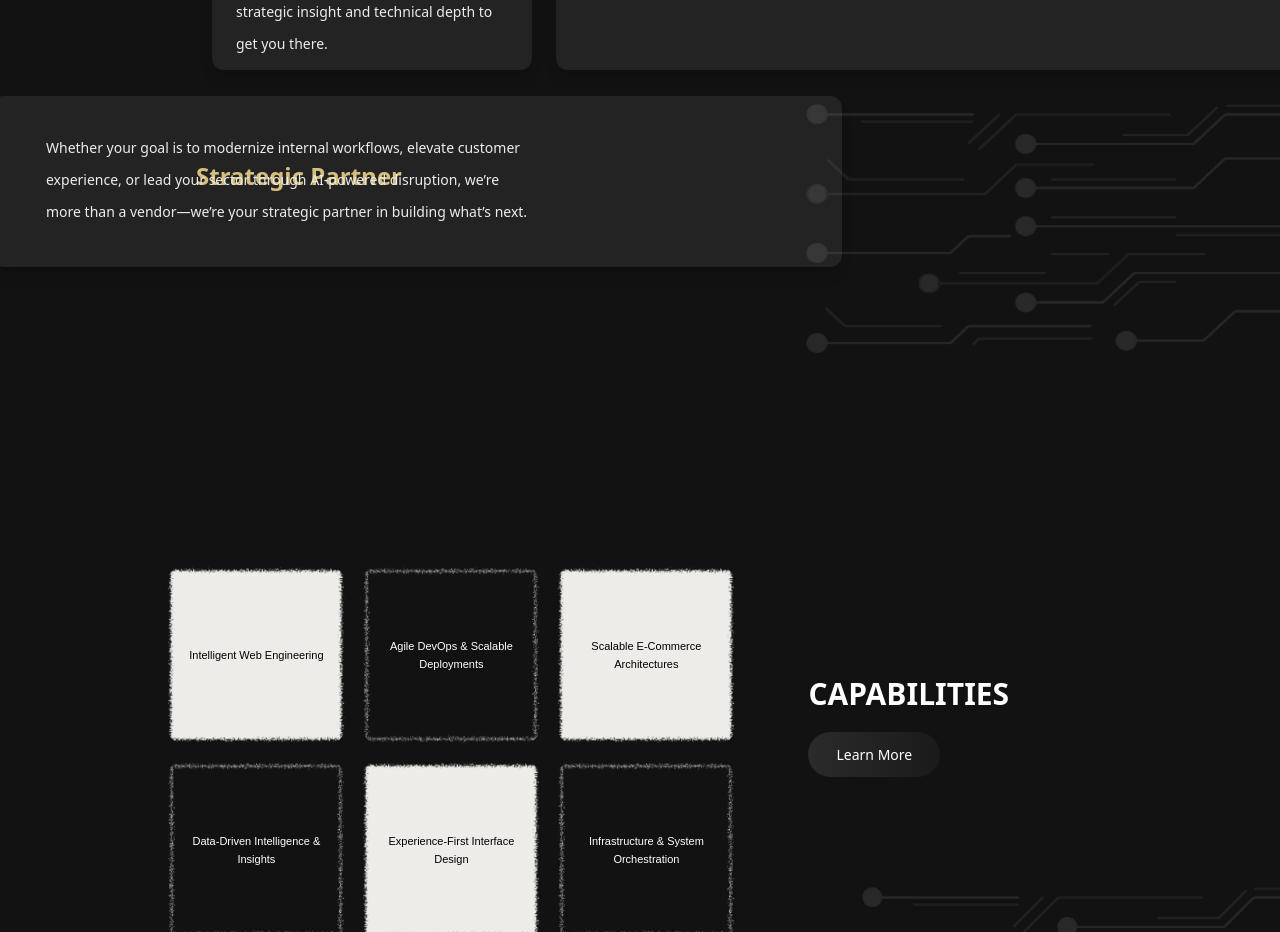
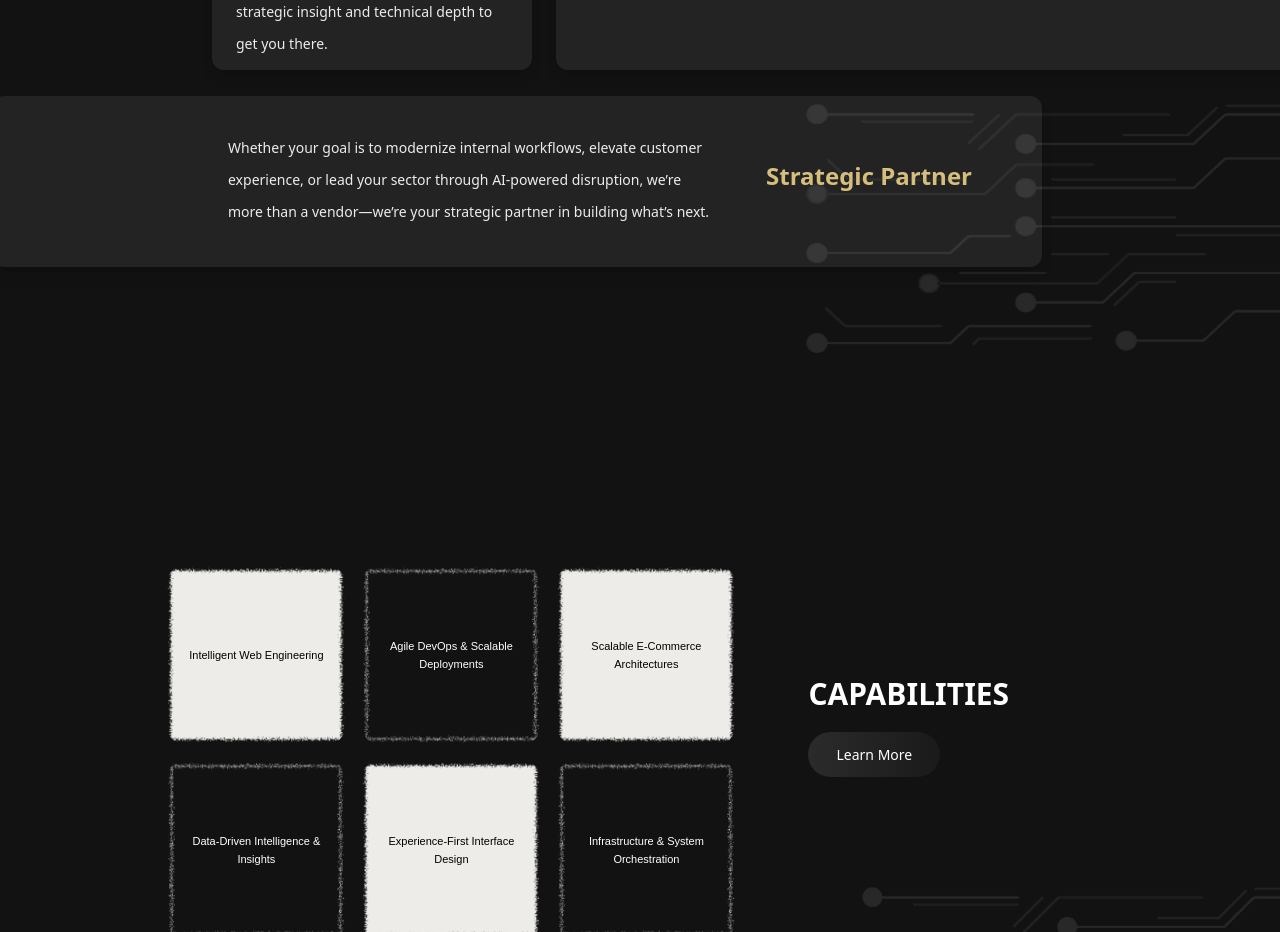
Before and after one commit to SelvaJames18/vibexio-nextgen-web-fr, a React (Vite) app: page / in a window 1280 px wide. Shown: the part 1960-2892 px from the top of the page. Built offline with nearby package versions, Linux system fonts and the light colour scheme.

Commit message:
second commit

```diff
--- a/src/components/aboutus.jsx
+++ b/src/components/aboutus.jsx
@@ -34,7 +34,7 @@ const AboutUs = () => {
      bg-[#121212] text-white overflow-hidden relative">
       <div
         ref={ref}
-        className=" w-full max-w-[1920px] mx-auto grid grid-cols-2 gap-8 px-28 pt-10 lg:pt-24 pb-[250px] min-h-[900px] relative
+        className=" w-full max-w-[1920px] mx-auto grid grid-cols-2 gap-8 px-28 pt-10 lg:pt-24 lg:pb-[250px] min-h-[900px] relative
           max-[1024px]:flex max-[1024px]:flex-col max-[1024px]:px-6 max-[1024px]:pb-20"
       >
         {/* Digital Consultants */}
@@ -89,7 +89,7 @@ const AboutUs = () => {
 
         {/* Strategic Partner */}
         <motion.div
-          className="bg-[#232323] rounded-xl shadow-lg p-6 w-[850px] h-[171px] relative bottom-[110px] xl:right-[120px]
+          className="bg-[#232323] rounded-xl shadow-lg p-6 w-[850px] xl:w-[1050px] h-[171px] relative bottom-[110px] xl:right-[120px]
            max-xl:left-[-100px]
             max-[1440px]:right-[80px] max-[1280px]:right-0 max-[1024px]:static max-[1024px]:w-full max-[1024px]:h-auto"
           variants={slideRight}
@@ -98,8 +98,8 @@ const AboutUs = () => {
           custom={0}
         >
           <motion.h2
-            className="text-[#D6BF7C] text-2xl font-bold mb-5 opacity-90 relative ml-[580px] top-[40px] max-xl:left-[400px]
-              max-[1440px]:ml-[550px] max-[1440px]:top-10 max-[1280px]:ml-[180px] max-[1024px]:static
+            className="text-[#D6BF7C] text-2xl font-bold mb-5 opacity-90 relative ml-[550px] top-[40px] max-xl:left-[400px]
+             xl:ml-[750px] max-[1440px]:top-10 max-[1280px]:ml-[180px] max-[1024px]:static
                max-[1024px]:ml-0 max-[1024px]:text-xl"
             variants={slideRight}
             custom={0.1}
@@ -108,7 +108,7 @@ const AboutUs = () => {
           </motion.h2>
           <motion.p
             className="text-[#EDECE9] text-sm leading-8 w-[482px] relative bottom-[40px]  max-xl:left-[40px]
-              max-[1440px]:bottom-10 xl:ml-[30px] max-[1024px]:static max-[1024px]:w-full max-[1024px]:text-base max-[1024px]:leading-6"
+              max-[1440px]:bottom-10 xl:ml-[212px] max-[1024px]:static max-[1024px]:w-full max-[1024px]:text-base max-[1024px]:leading-6"
             variants={slideRight}
             custom={0.2}
           >
```
